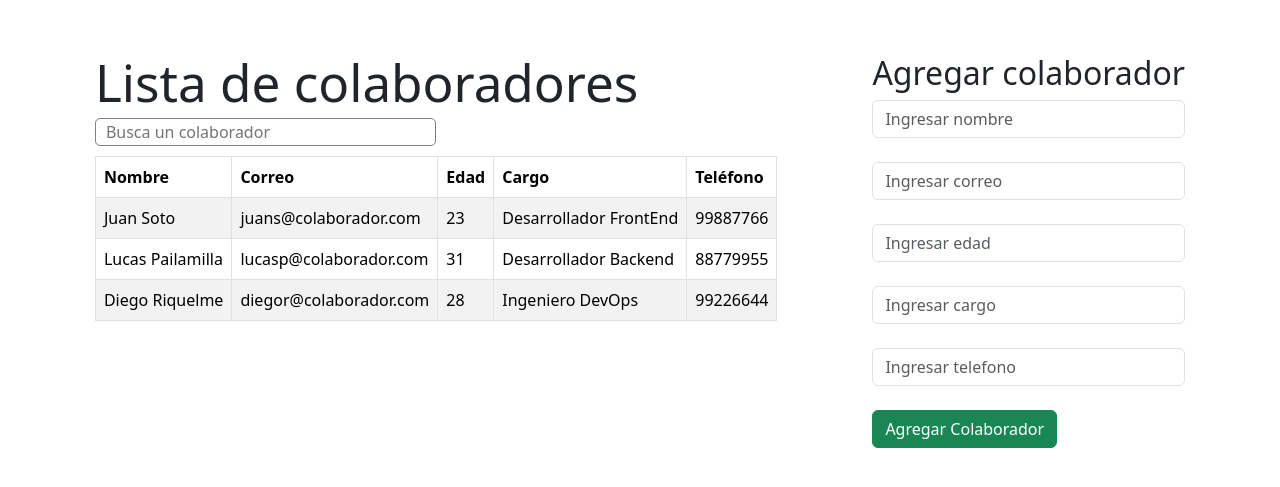
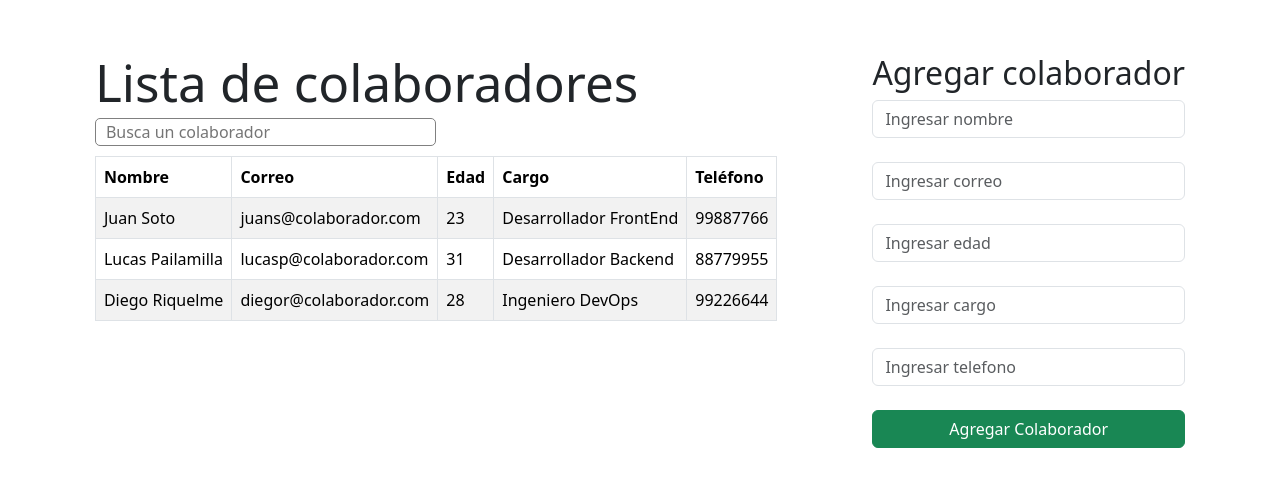
Before and after one commit to Rociomeh/desafio_base_de_datos, a React (Vite) app in the folder desafio/: page / in a window 1280 px wide. Shown: the part 149-636 px from the top of the page. Built offline with nearby package versions, Linux system fonts and the light colour scheme.

Commit message:
modificacion boton

```diff
--- a/desafio/src/index.css
+++ b/desafio/src/index.css
@@ -87,7 +87,7 @@ button:focus-visible {
   padding-left: 10px;
 }
 .alert{
-  margin: 10px;
+  margin-top: 10px;
 }
 .alert p{
   display: flex;
@@ -95,3 +95,6 @@ button:focus-visible {
   align-items: center;
   margin-bottom: 0;
 }
+.formulario button{
+  width: 100%;
+}
```
